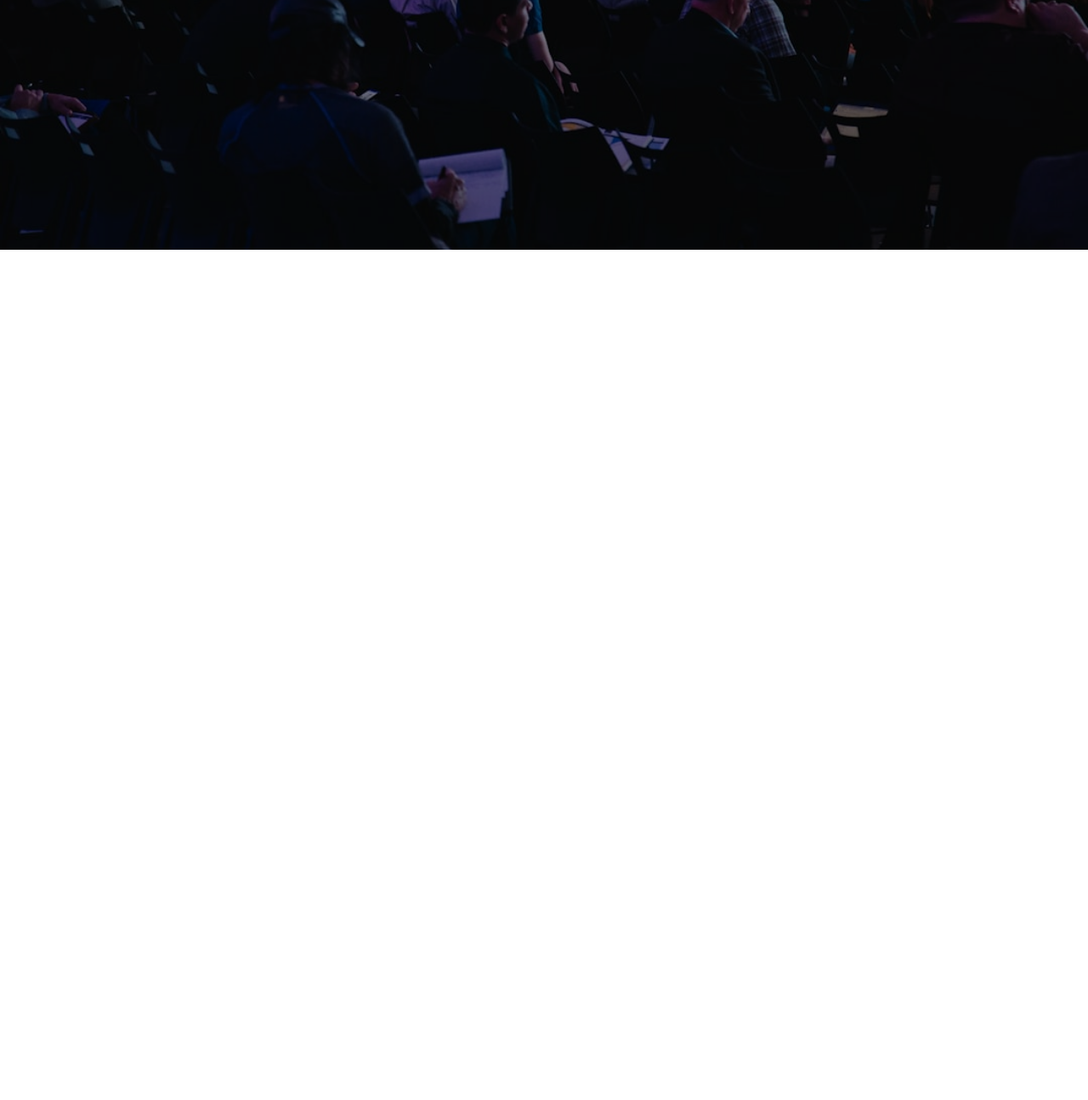
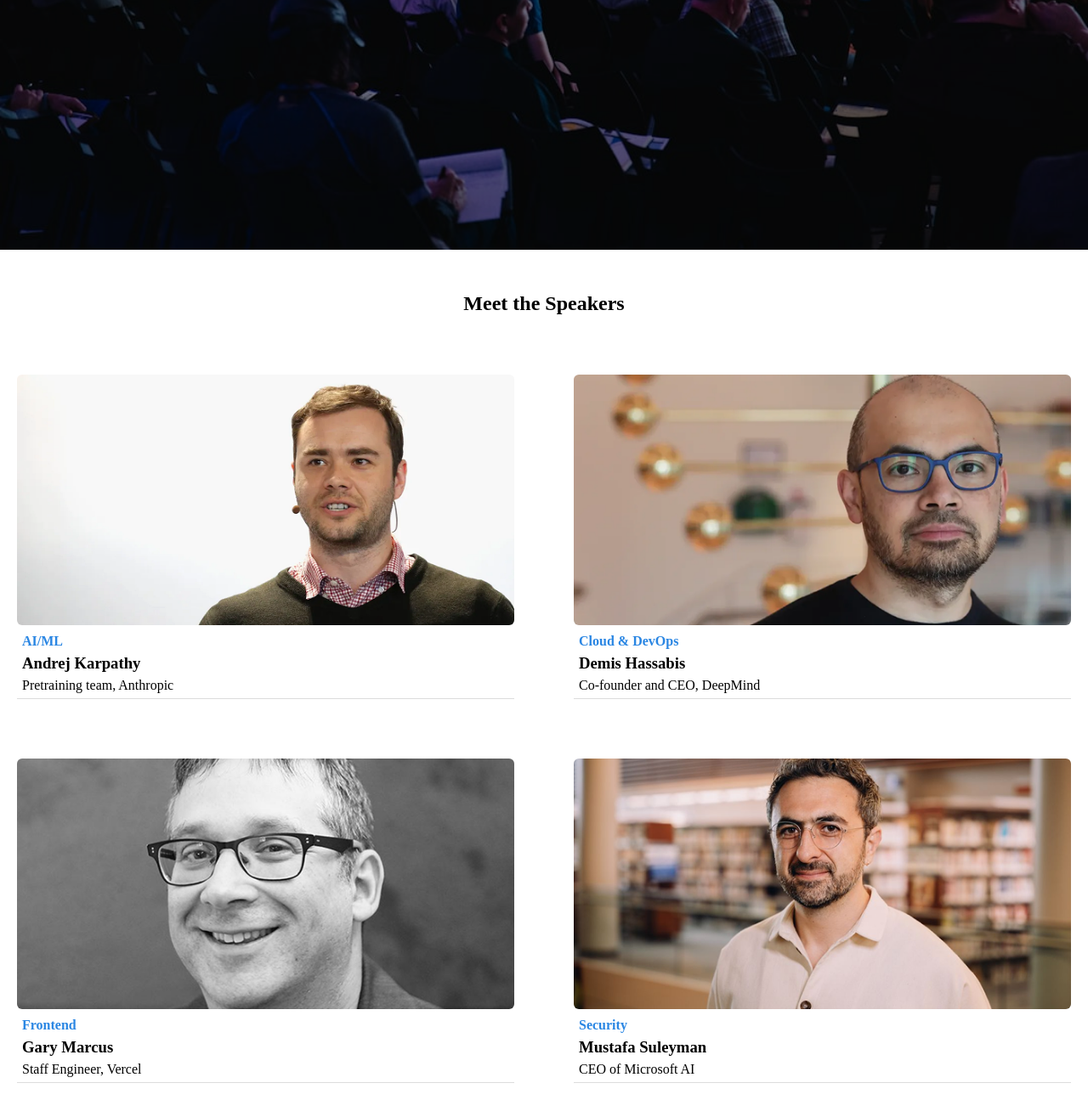
Before and after one commit to khazman6-blip/My-1st-project, a plain HTML site: page index.html in a window 1280 px wide. Shown: the part 572-1867 px from the top of the page at 85% size. Before the commit the page ends 866 px from the top, so only its background shows below. Drawn offline with Linux system fonts and the light colour scheme.

Commit message:
Add Speakers Section

```diff
--- a/index.html
+++ b/index.html
@@ -38,6 +38,53 @@
     </div>
 </section>
 
+<section class="speakers">
+
+    <h1>Meet the Speakers</h1>
+
+    <div class="speaker-container">
+
+        <div class="speaker-card">
+            <img src="./assets/andrej.png" alt="Speaker 1">
+        <div class="speaker-info">
+            <h4>AI/ML</h4>
+            <h3>Andrej Karpathy</h3>
+            <p>Pretraining team, Anthropic</p>
+        </div>
+        </div>
+
+        <div class="speaker-card">
+
+            <img src="./assets/demis.png" alt="Speaker 2">
+            <div class="speaker-info">
+            <h4>Cloud & DevOps</h4>
+            <h3>Demis Hassabis</h3>
+            <p>Co-founder and CEO, DeepMind</p>
+            </div>
+        </div>
+
+        <div class="speaker-card">
+            <img src="./assets/gary.png" alt="Speaker 3">
+            <div class="speaker-info">
+            <h4>Frontend</h4>
+            <h3>Gary Marcus</h3>
+            <p> Staff Engineer, Vercel</p>
+        </div>
+        </div>
+
+        <div class="speaker-card">
+            <img src="./assets/mustafa.png" alt="Speaker 4">
+        <div class="speaker-info">
+            <h4>Security</h4>
+            <h3>Mustafa Suleyman</h3>
+            <p>CEO of Microsoft AI</p>
+        </div>
+        </div>
+
+    </div>
+
+</section>
+
 
 
 
--- a/style.css
+++ b/style.css
@@ -100,3 +100,38 @@
 margin-bottom: 40px;
 
 }
+.speakers h1{
+    text-align: center;
+    margin: 50px 0;
+} .speaker-container{
+    display: grid;
+    grid-template-columns: repeat(2, 1fr);
+    gap: 30px;
+} .speaker-card{
+    text-align: left;
+    padding: 20px;
+    border: 1px;solid #ddd;
+    border-radius: 10px;
+
+}
+
+.speaker-card img{
+    width: 100%;
+    border-radius: 6px;
+
+}
+.speaker-card h4{
+ color:#2a86e3
+
+
+}
+.speaker-info{
+    border-bottom: #dcdcdc 1px solid;
+    padding: 20px,0;
+}
+
+.speaker-card p, .speaker-card h4, .speaker-card h3{
+
+    margin: 6px;
+
+}
```
